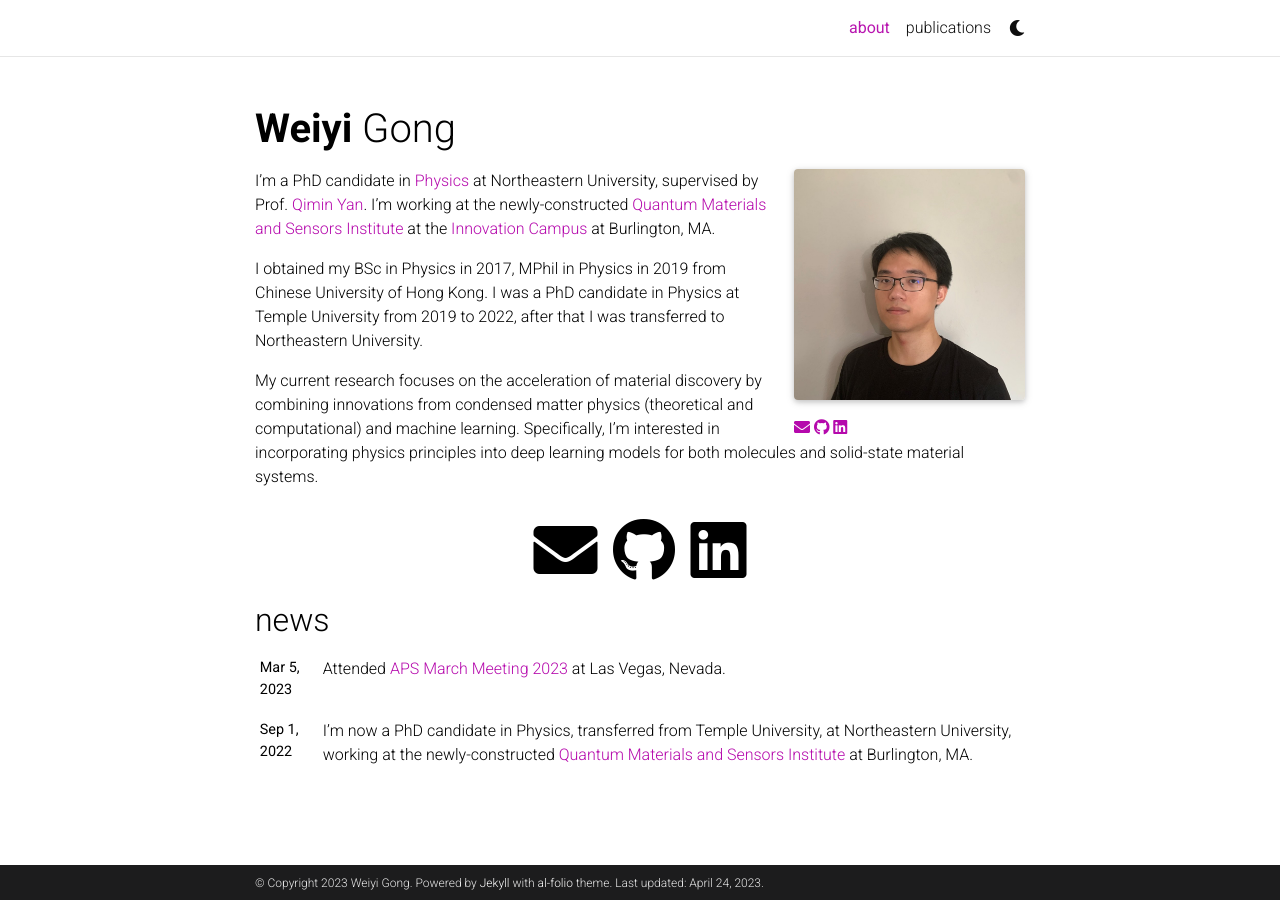
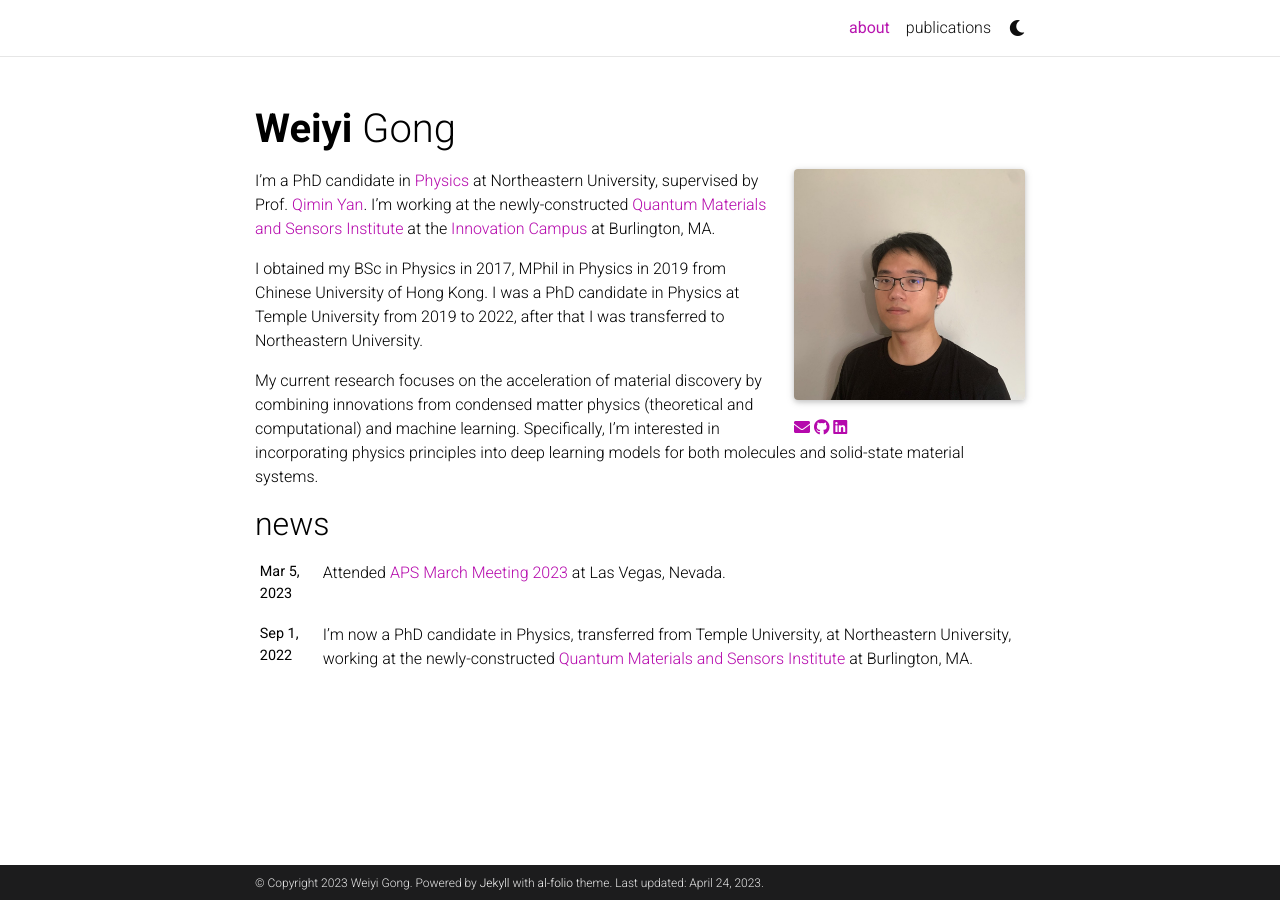
Before and after one commit to weiyigong/weiyigong.github.io, a Jekyll site: the page built from _pages/about.md, in a window 1280 px wide. Built offline with Jekyll 4.4.1, drawn with Linux system fonts in a browser that asks for light colours; full-size pictures stand in for the smaller copies a plugin makes; comment, search, counter and statistics services are not loaded; a style sheet for code colours, icons or effects is not loaded.

Commit message:
update social icons location

```diff
--- a/_layouts/about.html
+++ b/_layouts/about.html
@@ -28,8 +28,10 @@
               path=profile_image_path
               class=profile_image_class
               alt=page.profile.image -%}
-              {% include social.html %}
             {% endif -%}
+              <div class="contact-icons">
+                {% include social.html %}
+              </div>
             {%- if page.profile.address %}
             <div class="address">
               {{ page.profile.address }}
@@ -42,14 +44,14 @@
             {{ content }}
           </div>
 
-            <!-- Social -->
-          {%- if page.social %}
-            <div class="social">
-              <div class="contact-icons">
-                {% include social.html %}
-              </div>
-            </div>
-          {%- endif %}
+<!--            &lt;!&ndash; Social &ndash;&gt;-->
+<!--          {%- if page.social %}-->
+<!--            <div class="social">-->
+<!--              <div class="contact-icons">-->
+<!--                {% include social.html %}-->
+<!--              </div>-->
+<!--            </div>-->
+<!--          {%- endif %}-->
 
           <!-- News -->
           {% if page.news -%}
```
